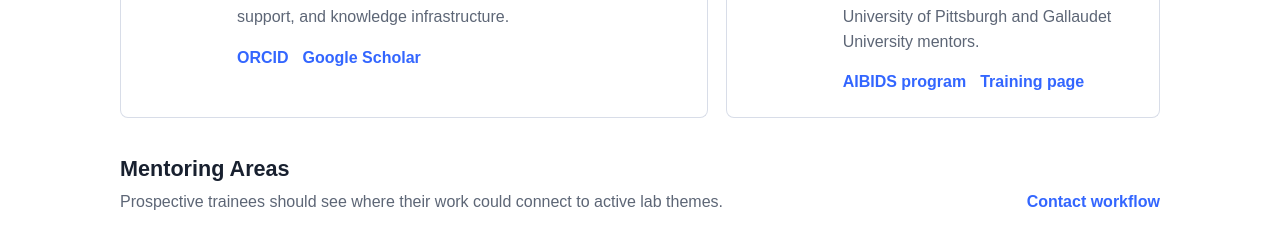
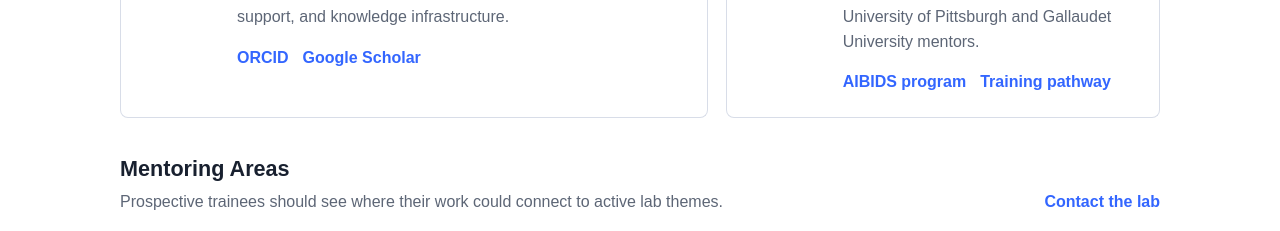
Before and after one commit to rkboyce/triads-lab-web, a SvelteKit app: page /people in a window 1280 px wide. Shown: the part 686-917 px from the top of the page. Built offline with nearby package versions, Linux system fonts and the light colour scheme.

Commit message:
Combine people and training

```diff
--- a/src/routes/people/+page.svelte
+++ b/src/routes/people/+page.svelte
@@ -27,7 +27,7 @@
       </div>
     </article>
 
-    <article class="profile-card training-card">
+    <article id="training" class="profile-card training-card">
       <div class="avatar">AI</div>
       <div>
         <p class="card-label">Training pathway</p>
@@ -37,7 +37,7 @@
         </p>
         <div class="links">
           <a href="https://www.aibids.org/" target="_blank" rel="noreferrer">AIBIDS program</a>
-          <a href="{base}/training">Training page</a>
+          <a href="#training">Training pathway</a>
         </div>
       </div>
     </article>
@@ -48,7 +48,7 @@
       <h2>Mentoring Areas</h2>
       <p>Prospective trainees should see where their work could connect to active lab themes.</p>
     </div>
-    <a href="{base}/contact">Contact workflow</a>
+    <a href="{base}/#contact">Contact the lab</a>
   </div>
 
   <div class="area-grid">
```
